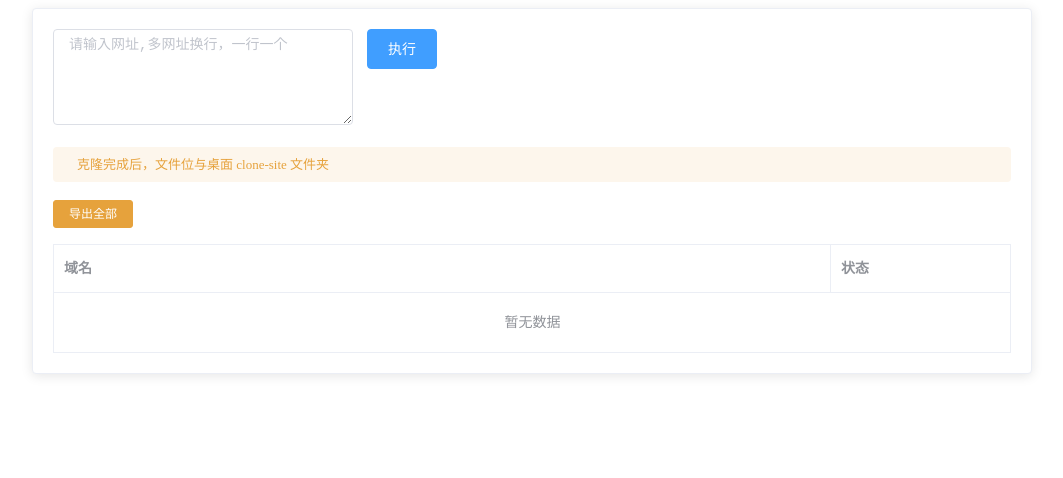
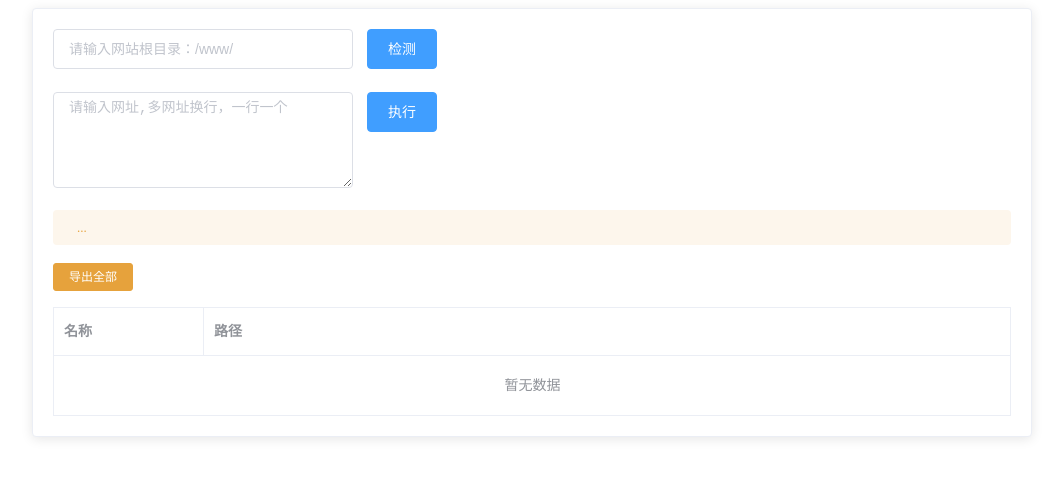
Before and after one commit to freekingg/keywordReplace, a website: page page/index.html in a window 1280 px wide. Shown: the whole page, without its empty margins (108-1171 px from the left). Drawn offline with Linux system fonts and the light colour scheme.

Commit message:
🎨 添加路径检测

```diff
--- a/page/index.html
+++ b/page/index.html
@@ -19,11 +19,32 @@
       <el-card class="card">
         <el-form
           class="search-form"
+          label-position="left"
+          ref="websiteForm"
+          :model="websiteForm"
+          :rules="websiteRules"
           :inline="true"
+        >
+        <el-form-item prop="path">
+          <el-input
+            v-model="websiteForm.path"
+            placeholder="请输入网站根目录：/www/"
+            clearable
+          ></el-input>
+        </el-form-item>
+          <el-form-item>
+            <el-button @click="websiteSubmit" type="primary" :loading="loading"
+              >{{ loading ? '检测中' : '检测' }}</el-button
+            >
+          </el-form-item>
+        </el-form>
+        <el-form
+          class="search-form"
           label-position="left"
           ref="searchForm"
           :model="searchForm"
           :rules="rules"
+          :inline="true"
         >
           <el-form-item prop="kws">
             <el-input
@@ -56,12 +77,13 @@
 
         <!-- 全部数组的表格 -->
         <el-table id="out-table" :data="resultData" border style="width: 100%">
-          <el-table-column label="域名" prop="url"> </el-table-column>
-          <el-table-column prop="status" label="状态" width="180">
+          <el-table-column label="名称" prop="name" width="150"> </el-table-column>
+          <el-table-column label="路径" prop="path"> </el-table-column>
+          <!-- <el-table-column prop="status" label="状态" width="180">
             <template slot-scope="scope">
               <a>{{ scope.row.status ? '成功' : '失败' }}</a>
             </template>
-          </el-table-column>
+          </el-table-column> -->
         </el-table>
       </el-card>
     </div>
@@ -75,18 +97,57 @@
           msg: "value",
           resultData: [],
           loading: false,
+          websiteLoading:false,
           searchForm: {
             kws: "",
+          },
+          websiteForm:{
+            path:''
           },
           rules: {
             kws: [{ required: true, message: "请输入内容", trigger: "blur" }],
           },
-          log: "克隆完成后，文件位与桌面 clone-site 文件夹",
+          websiteRules: {
+            path: [{ required: true, message: "请输入内容", trigger: "blur" }],
+          },
+          log: "...",
         };
       },
       methods: {
         addResData(row) {
           this.resData.push({ link: row.link });
+        },
+        websiteSubmit() {
+          this.$refs.websiteForm.validate(async (valid) => {
+            if (valid) {
+              this.websiteLoading = true;
+
+              var oparray = [];
+              var path = this.websiteForm.path;
+             axios({
+                method: "get",
+                url: "http://localhost:3002/replace/getWebsite",
+                params: { path },
+              }).then((result) => {
+                console.log(result);
+                this.$message({
+                  message: '获取成功',
+                  type: 'success'
+                });
+                this.resultData = result.data.data
+                this.websiteLoading = false;
+              }).catch((err) => {
+                this.websiteLoading = false;
+                this.$message({
+                  message: '获取失败，请刷新重试',
+                  type: 'error'
+                });
+              });
+
+            }
+            console.log("error submit!!");
+            return false;
+          });
         },
         submit() {
           this.$refs.searchForm.validate(async (valid) => {
--- a/page/static/main.css
+++ b/page/static/main.css
@@ -17,5 +17,5 @@
   top: 100px;
 }
 .el-form-item__content{
-  min-width: 300px;
+  width: 300px;
 }
--- a/routes/replace.js
+++ b/routes/replace.js
@@ -2,9 +2,9 @@ const Router = require("koa-router");
 const router = new Router({
   prefix: "/replace",
 });
-const { create } = require("../controllers/replace");
+const { create ,getWebsite} = require("../controllers/replace");
 
-// router.get("/progress", progress);
+router.get("/getWebsite", getWebsite);
 
 router.post("/", create);
 
```
Also changed, not shown: controllers/replace.js (+32 -11 lines).
